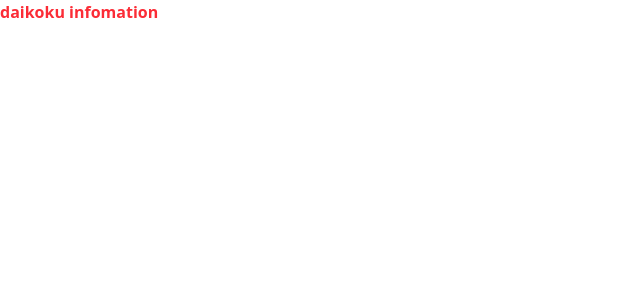
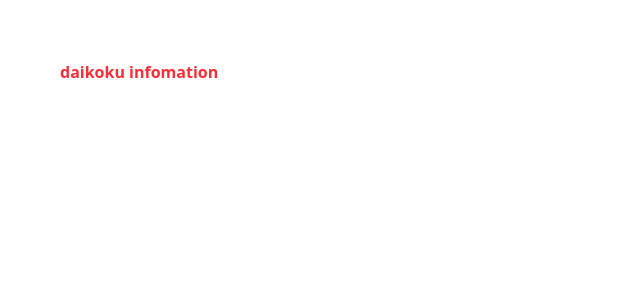
Before and after one commit to knm22mukk/daikoku-info, a Next.js app: page / in a window 1280 px wide. Shown: the top 300 px of the page, without its empty margins (0-640 px from the left). Built offline with nearby package versions, Linux system fonts and the light colour scheme.

Commit message:
lefthookの動作確認

```diff
--- a/src/app/page.tsx
+++ b/src/app/page.tsx
@@ -1,9 +1,7 @@
 export default function Home() {
-  const str: string = 'Hello World';
-  const num: number = 'Hello World';
   return (
     <div>
-      <h1 className='font-bold text-red-500'>daikoku infomation</h1>
+      <h1 className='p-12 font-bold m-3 text-red-500'>daikoku infomation</h1>
     </div>
   );
 }
```
